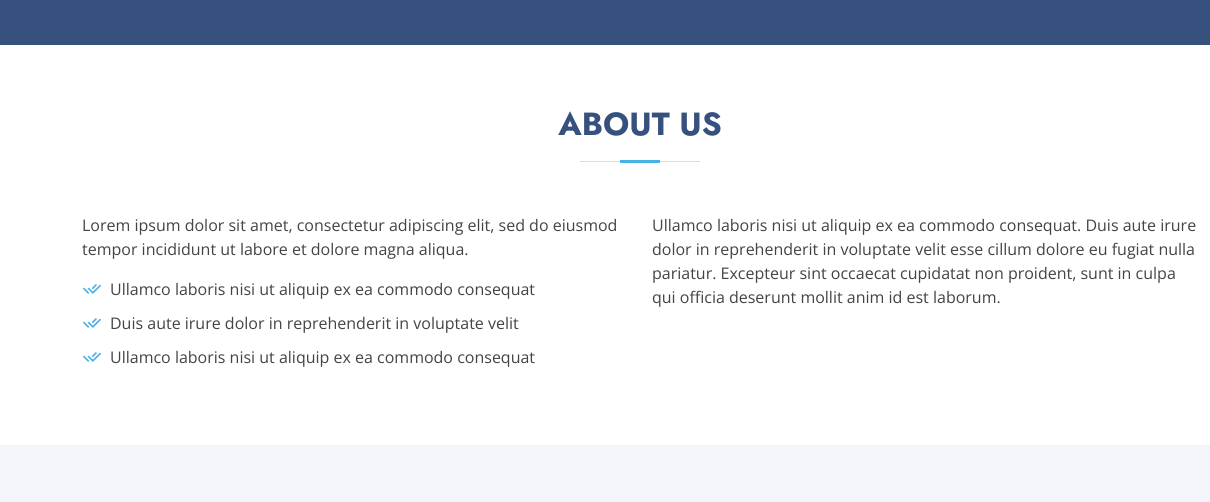
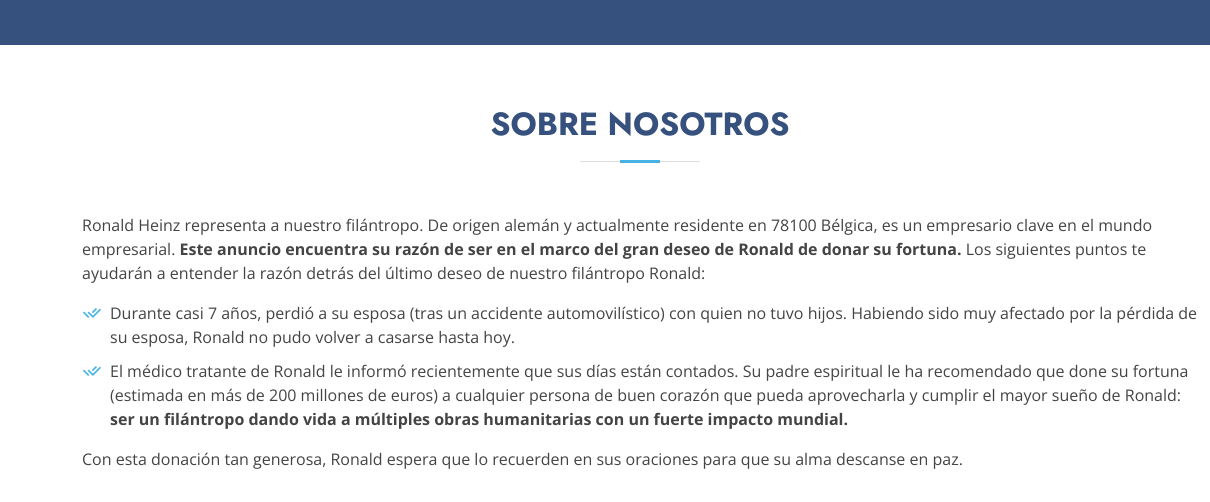
Before and after one commit to Gleam01/donation-offer, a plain HTML site: page index.html in a window 1280 px wide. Shown: the part 595-1097 px from the top of the page, 0-1210 px from the left. Drawn offline with nearby package versions, Linux system fonts and the light colour scheme.

Commit message:
About us section updated

```diff
--- a/index.html
+++ b/index.html
@@ -87,28 +87,34 @@
       <div class="container" data-aos="fade-up">
 
         <div class="section-title">
-          <h2>About Us</h2>
+          <h2>Sobre nosotros</h2>
         </div>
 
         <div class="row content">
-          <div class="col-lg-6">
+          <div class="col-12">
             <p>
-              Lorem ipsum dolor sit amet, consectetur adipiscing elit, sed do eiusmod tempor incididunt ut labore et
-              dolore
-              magna aliqua.
+              Ronald Heinz representa a nuestro filántropo. De origen alemán y actualmente residente en 78100 Bélgica,
+              es un empresario clave en el mundo empresarial.
+              <b>
+                Este anuncio encuentra su razón de ser en el marco del gran deseo de Ronald de donar su fortuna.
+              </b>
+              Los siguientes puntos te ayudarán a entender la razón detrás del último deseo de nuestro filántropo
+              Ronald:
             </p>
             <ul>
-              <li><i class="ri-check-double-line"></i> Ullamco laboris nisi ut aliquip ex ea commodo consequat</li>
-              <li><i class="ri-check-double-line"></i> Duis aute irure dolor in reprehenderit in voluptate velit</li>
-              <li><i class="ri-check-double-line"></i> Ullamco laboris nisi ut aliquip ex ea commodo consequat</li>
+              <li><i class="ri-check-double-line"></i>Durante casi 7 años, perdió a su esposa (tras un accidente
+                automovilístico) con quien no tuvo hijos. Habiendo sido muy afectado por la pérdida de su esposa, Ronald
+                no pudo volver a casarse hasta hoy.</li>
+              <li><i class="ri-check-double-line"></i> El médico tratante de Ronald le informó recientemente que sus
+                días están contados. Su padre espiritual le ha recomendado que done su fortuna (estimada en más de 200
+                millones de euros) a cualquier persona de buen corazón que pueda aprovecharla y cumplir el mayor sueño
+                de Ronald: <b>ser un filántropo dando vida a múltiples obras humanitarias con un fuerte impacto
+                  mundial.</b>
+              </li>
             </ul>
-          </div>
-          <div class="col-lg-6 pt-4 pt-lg-0">
             <p>
-              Ullamco laboris nisi ut aliquip ex ea commodo consequat. Duis aute irure dolor in reprehenderit in
-              voluptate
-              velit esse cillum dolore eu fugiat nulla pariatur. Excepteur sint occaecat cupidatat non proident, sunt in
-              culpa qui officia deserunt mollit anim id est laborum.
+              Con esta donación tan generosa, Ronald espera que lo recuerden en sus oraciones para que su alma descanse
+              en paz.
             </p>
           </div>
         </div>
```
